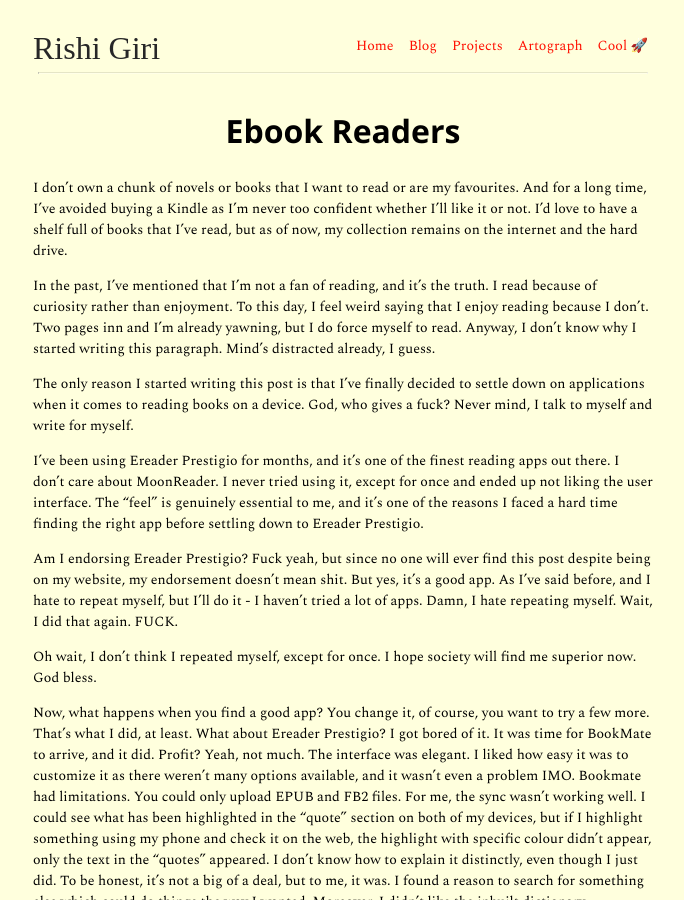
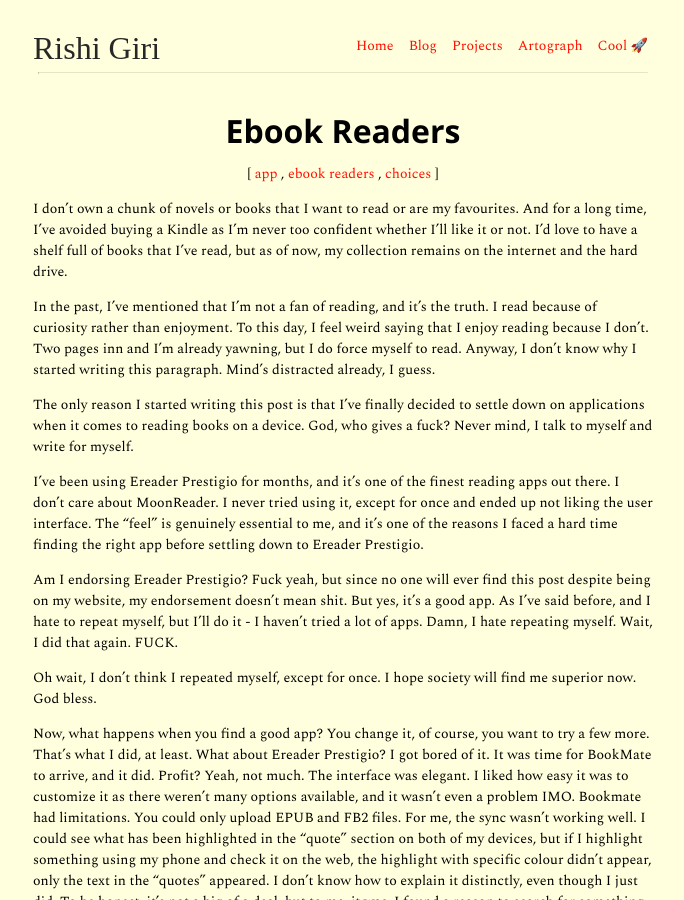
Before and after one commit to CodeDotJS/space, a Jekyll site: the page built from _posts/2021-08-24-ebooks.md, in a window 1280 px wide and 900 px high. Shown: the whole window, without its empty margins (297-981 px from the left). Built offline with Jekyll 4.4.1, drawn with Linux system fonts in a browser that asks for light colours; nearby versions of some CDN libraries; some web fonts are replaced.

```diff
--- a/_posts/2021-08-24-ebooks.md
+++ b/_posts/2021-08-24-ebooks.md
@@ -2,7 +2,7 @@
 layout: post
 title: "Ebook Readers"
 comments: true
-keywords: "ebook, reader, epub, books, education, app"
+tags:  [app, ebook readers, choices]
 ---
 
 I don't own a chunk of novels or books that I want to read or are my favourites. And for a long time, I've avoided buying a Kindle as I'm never too confident whether I'll like it or not. I'd love to have a shelf full of books that I've read, but as of now, my collection remains on the internet and the hard drive.
```
